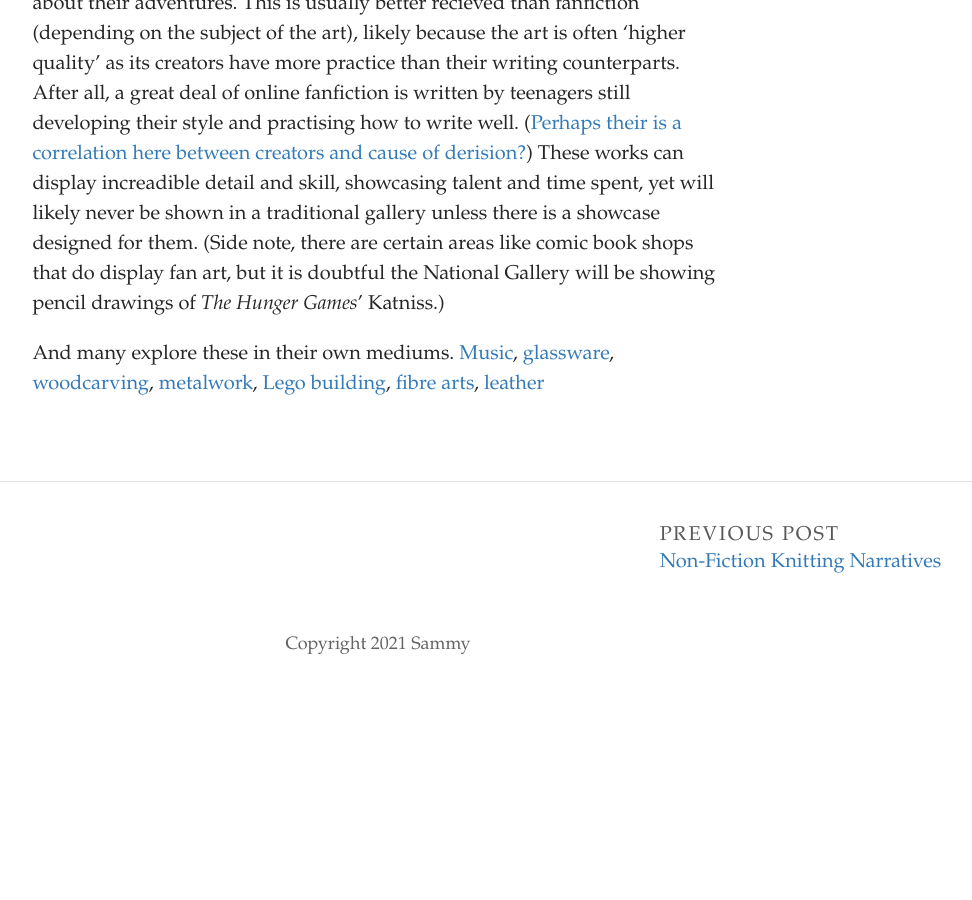
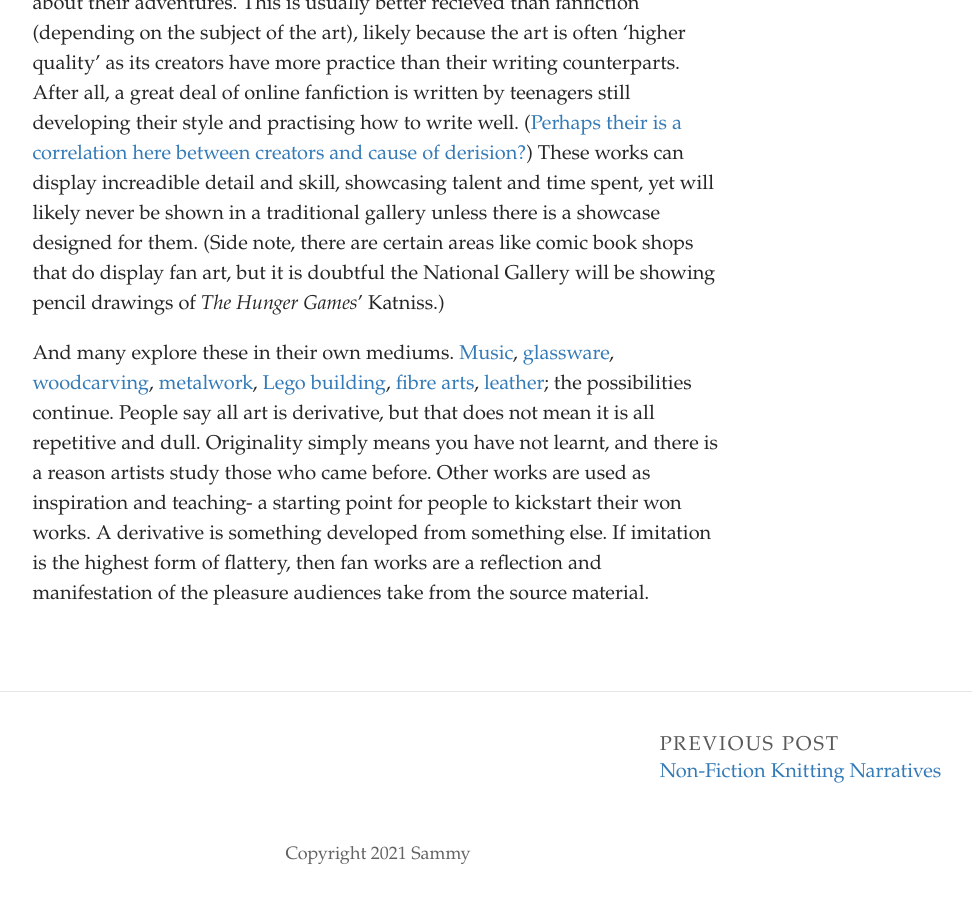
Before and after one commit to SammySpinsAYarn/Blog, a Jekyll site: the page built from _posts/2023-05-16-insert-a-title.md, in a window 1280 px wide and 900 px high, scrolled down 1040 px. Shown: the whole window, without its empty margins (262-1234 px from the left). Built offline with Jekyll 4.4.1, drawn with Linux system fonts in a browser that asks for light colours; some web fonts are replaced; before the commit the page ends 1730 px from its top, so only the background shows below that.

Commit message:
Update Post “2023-05-16-insert-a-title”

```diff
--- a/_posts/2023-05-16-insert-a-title.md
+++ b/_posts/2023-05-16-insert-a-title.md
@@ -11,4 +11,4 @@
 
 F﻿or the more artistically inclined, fan art is also a huge category of creation. Almost every major franchise has people recreating scenes or envisaging other moments. The Dungeons and Dragons livestream show 'Critical Role', for example, recieves so much public attention in this area that every week they show a video gallery compilation to show the work their fans have produced about their adventures. This is usually better recieved than fanfiction (depending on the subject of the art), likely because the art is often 'higher quality' as its creators have more practice than their writing counterparts. After all, a great deal of online fanfiction is written by teenagers still developing their style and practising how to write well. ([Perhaps their is a correlation here between creators and cause of derision?](https://www.youtube.com/watch?v=0B543Zkqq88)) These works can display increadible detail and skill, showcasing talent and time spent, yet will likely never be shown in a traditional gallery unless there is a showcase designed for them. (Side note, there are certain areas like comic book shops that do display fan art, but it is doubtful the National Gallery will be showing pencil drawings of *The Hunger Games*' Katniss.)
 
-A﻿nd many explore these in their own mediums. [Music](https://www.youtube.com/watch?v=bO3zQ7yxbyo), [glassware](https://marimaarte.com/products/bts-glass-mug), [woodcarving](https://imgur.com/gallery/ZJYXrsk), [metalwork](https://www.etsy.com/uk/listing/1171934008/tardis-iron-hanging-basket-bracket?ga_order=most_relevant&ga_search_type=all&ga_view_type=gallery&ga_search_query=doctor+who+glass&ref=sr_gallery-1-15&pro=1&frs=1&organic_search_click=1), [Lego building](https://www.entertainmentearth.com/news/artist-recreates-iconic-dc-comics-characters-and-vehicles-as-life-size-lego-statues/), [fibre arts](https://www.ravelry.com/projects/Owlish/baskerville), [leather](https://www.deviantart.com/vladdrakul88/art/Game-of-Thrones-Leather-Wallet-442458202)
+A﻿nd many explore these in their own mediums. [Music](https://www.youtube.com/watch?v=bO3zQ7yxbyo), [glassware](https://marimaarte.com/products/bts-glass-mug), [woodcarving](https://imgur.com/gallery/ZJYXrsk), [metalwork](https://www.etsy.com/uk/listing/1171934008/tardis-iron-hanging-basket-bracket?ga_order=most_relevant&ga_search_type=all&ga_view_type=gallery&ga_search_query=doctor+who+glass&ref=sr_gallery-1-15&pro=1&frs=1&organic_search_click=1), [Lego building](https://www.entertainmentearth.com/news/artist-recreates-iconic-dc-comics-characters-and-vehicles-as-life-size-lego-statues/), [fibre arts](https://www.ravelry.com/projects/Owlish/baskerville), [leather](https://www.deviantart.com/vladdrakul88/art/Game-of-Thrones-Leather-Wallet-442458202);﻿ the possibilities continue. People say all art is derivative, but that does not mean it is all repetitive and dull. Originality simply means you have not learnt, and there is a reason artists study those who came before. Other works are used as inspiration and teaching- a starting point for people to kickstart their won works. A derivative is something developed from something else. If imitation is the highest form of flattery, then fan works are a reflection and manifestation of the pleasure audiences take from the source material.
```
